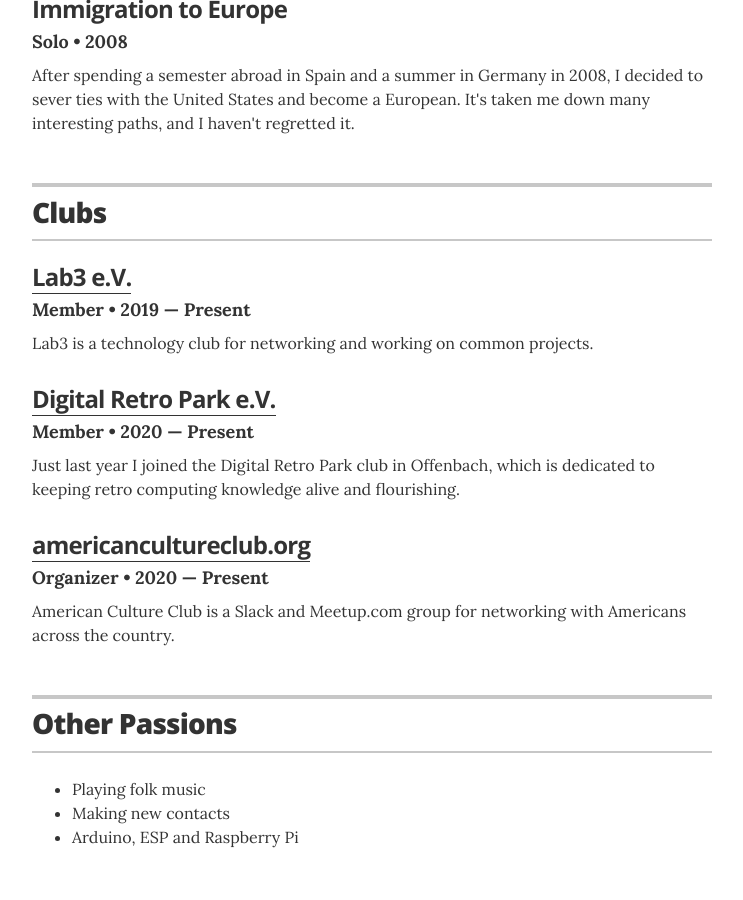
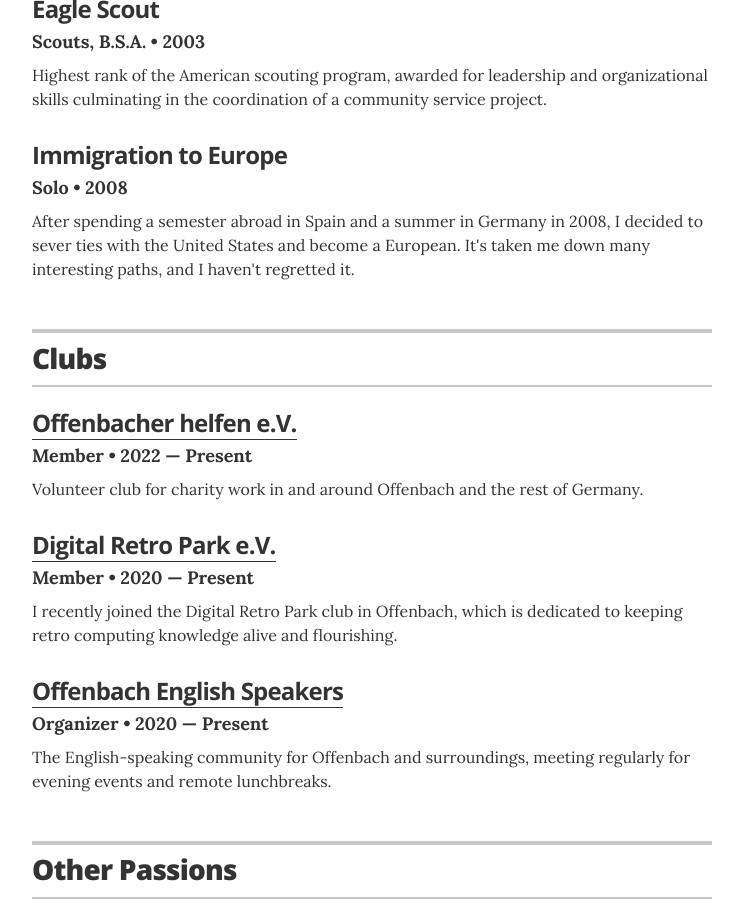
Before and after one commit to BrianInGermany/brian-profile, a Jekyll site: the page built from index.html, in a window 1280 px wide and 900 px high, scrolled down 1895 px. Shown: the whole window, without its empty margins (268-1011 px from the left). Built offline with Jekyll 4.4.1, drawn with Linux system fonts in a browser that asks for light colours; some of the changed text lies outside the part shown.

Commit message:
add job and club

```diff
--- a/_data/associations.yml
+++ b/_data/associations.yml
@@ -1,21 +1,21 @@
 # Associations
 # comment out the urls if you do not wish to display them
 
-- organization: Lab3 e.V.
+- organization: Offenbacher helfen e.V.
   role: Member
-  year: 2019 &mdash; Present
-  url: https://lab3.org/
-  summary: Lab3 is a technology club for networking and working on common projects.
+  year: 2022 &mdash; Present
+  url: https://offenbacherhelfen.de/
+  summary: Volunteer club for charity work in and around Offenbach and the rest of Germany.
 
 
 - organization: Digital Retro Park e.V.
   role: Member
   year: 2020 &mdash; Present
   url: https://digitalretropark.de/
-  summary: Just last year I joined the Digital Retro Park club in Offenbach, which is dedicated to keeping retro computing knowledge alive and flourishing.
+  summary: I recently joined the Digital Retro Park club in Offenbach, which is dedicated to keeping retro computing knowledge alive and flourishing.
 
-- organization: americancultureclub.org
+- organization: Offenbach English Speakers
   role: Organizer
   year: 2020 &mdash; Present
-  url: https://americancultureclub.org/
-  summary: American Culture Club is a Slack and Meetup.com group for networking with Americans across the country.
+  url: https://mainandwine.eu
+  summary: The English-speaking community for Offenbach and surroundings, meeting regularly for evening events and remote lunchbreaks.
```
Also changed, not shown: _data/experience.yml (+9 -1 lines).
